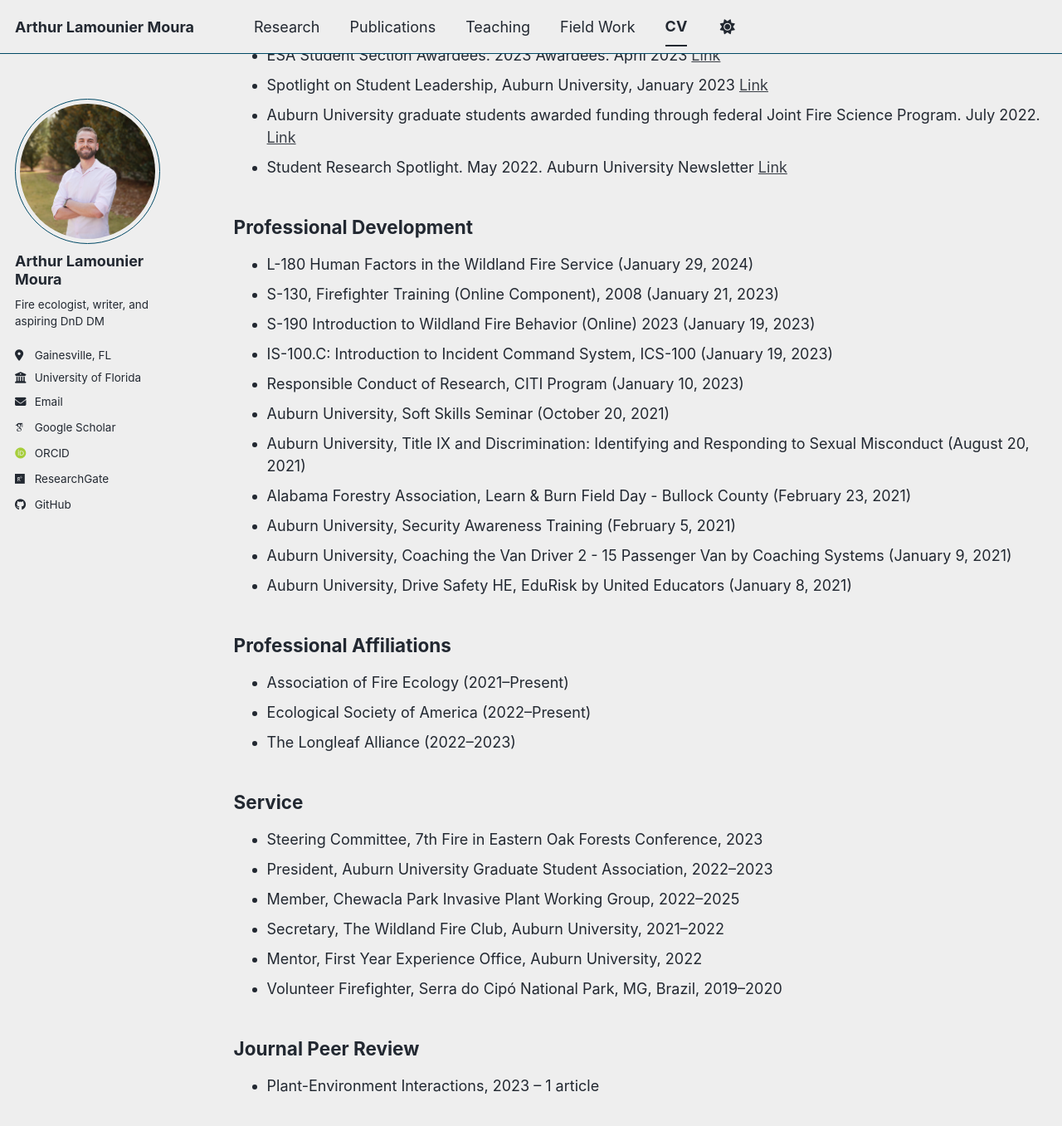
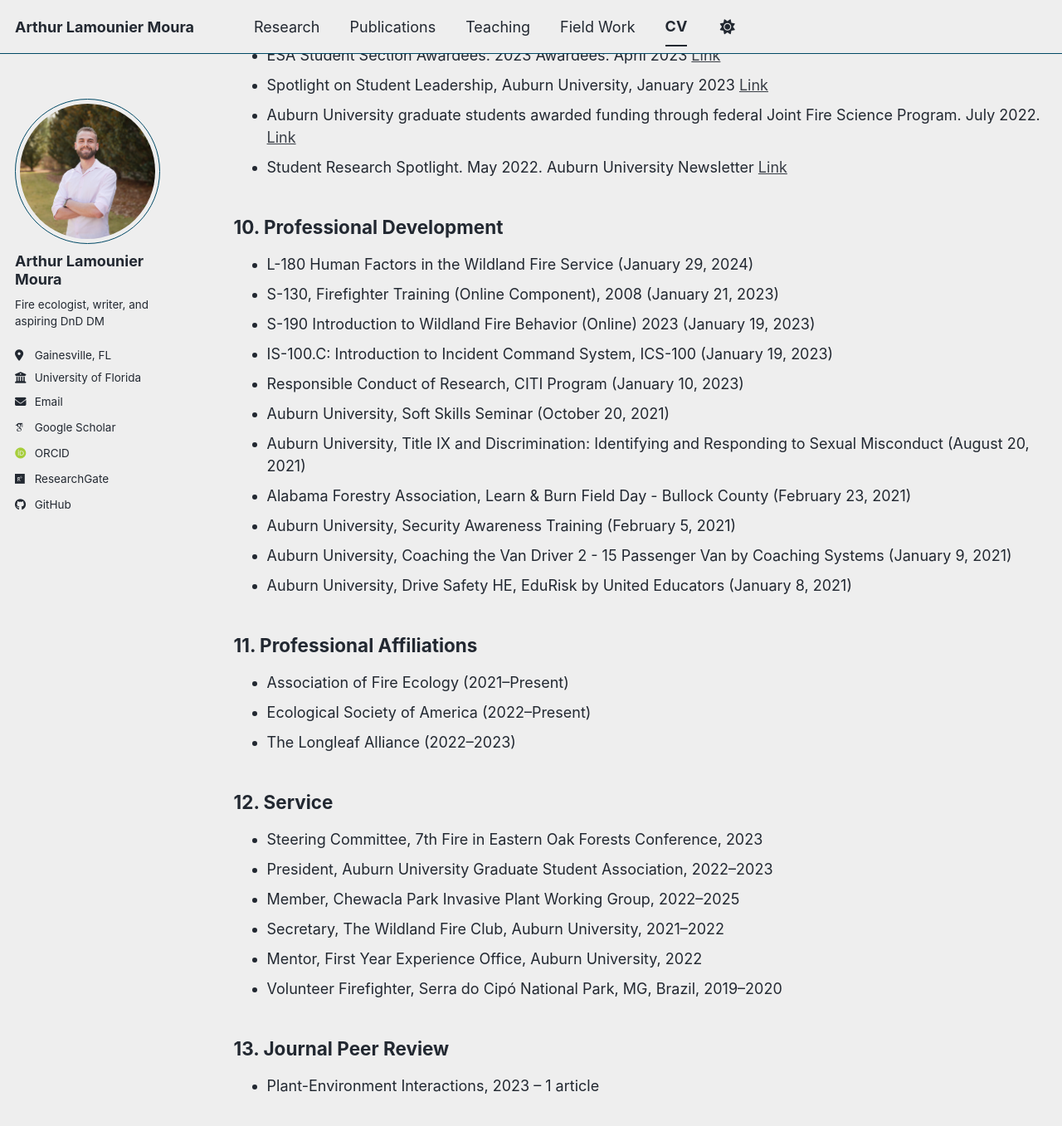
Before and after one commit to arthurlamounier/arthurlamounier.github.io, a Jekyll site: the page built from _pages/cv.md, in a window 1280 px wide and 1400 px high, scrolled down 4873 px. Shown: the top 1357 px of the window at 83% size. Built offline with Jekyll 4.4.1, drawn with Linux system fonts in a browser that asks for light colours; some web fonts are replaced; a script bundle is joined from its source files by our own code; library files that are not in the unit come from our copies; some of the changed text lies outside the part shown.

Commit message:
Update cv.md

```diff
--- a/_pages/cv.md
+++ b/_pages/cv.md
@@ -112,14 +112,14 @@ From Predictions to Hypotheses Testing.
 ### Lab Instructor
 * Forest Ecology, Auburn University (Spring 2022–2023)
 
-## Media Coverage
+## 9. Media Coverage
 
 * ESA Student Section Awardees. 2023 Awardees. April 2023 [Link](https://www.esa.org/students/awards/esa-student-section-students-awardees/)
 * Spotlight on Student Leadership, Auburn University, January 2023 [Link](https://cfwe.auburn.edu/arthur-lamounier-moura-spotlight-on-student-leadership/)
 * Auburn University graduate students awarded funding through federal Joint Fire Science Program. July 2022. [Link](https://ocm.auburn.edu/newsroom/news_articles/2022/07/140954-joint-fire-science-program.php)
 * Student Research Spotlight. May 2022. Auburn University Newsletter [Link](https://cws.auburn.edu/ovpr/pm/researchsymposia/student/2022Spot_ALMoura)
 
-## Professional Development
+## 10. Professional Development
 
 *	L-180 Human Factors in the Wildland Fire Service (January 29, 2024)
 *	S-130, Firefighter Training (Online Component), 2008 (January 21, 2023)
@@ -134,13 +134,13 @@ From Predictions to Hypotheses Testing.
 *	Auburn University, Drive Safety HE, EduRisk by United Educators (January 8, 2021)
 
 
-## Professional Affiliations
+## 11. Professional Affiliations
 
 * Association of Fire Ecology (2021–Present)
 * Ecological Society of America (2022–Present)
 * The Longleaf Alliance (2022–2023)
 
-## Service
+## 12. Service
 
 * Steering Committee, 7th Fire in Eastern Oak Forests Conference, 2023
 * President, Auburn University Graduate Student Association, 2022–2023
@@ -149,6 +149,6 @@ From Predictions to Hypotheses Testing.
 * Mentor, First Year Experience Office, Auburn University, 2022
 * Volunteer Firefighter, Serra do Cipó National Park, MG, Brazil, 2019–2020
 
-## Journal Peer Review
+## 13. Journal Peer Review
 
 * Plant-Environment Interactions, 2023 – 1 article
```
Also changed, not shown: other parts of _pages/cv.md (+9 -9 lines).
